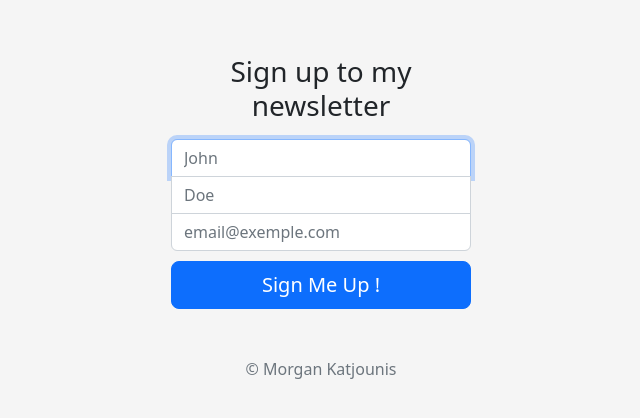
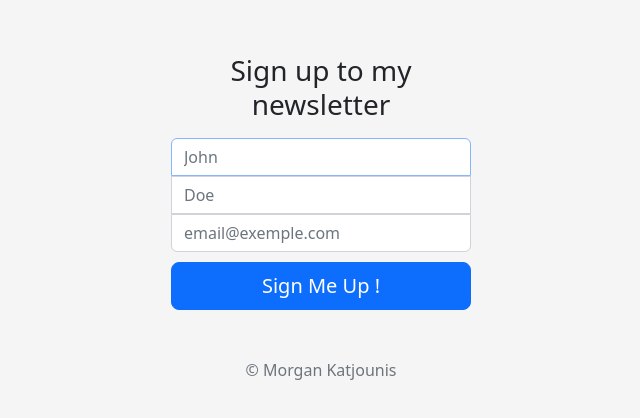
Before and after one commit to morganktjs/web-bootcamp, a website: page Newsletter-Challenge/signup.html in a window 1280 px wide. Shown: the part 174-592 px from the top of the page, without its empty margins (319-959 px from the left). Drawn offline with nearby package versions, Linux system fonts and the light colour scheme; files that its build step writes are made by us from their sources.

Commit message:
Removed box shadow on input of sign in

```diff
--- a/Newsletter-Challenge/public/css/styles.css
+++ b/Newsletter-Challenge/public/css/styles.css
@@ -16,19 +16,19 @@ body {
   padding: 15px;
 }
 
-.form-signin .form-floating:focus-within {
-  z-index: 2;
+.form-control:focus {
+  box-shadow: 0 0 0 0;
 }
 
 .top {
-  margin-bottom: -1px;
+  /* margin-bottom: -1px; */
   border-bottom-right-radius: 0;
   border-bottom-left-radius: 0;
 }
 
 .middle {
   border-radius: 0;
-  margin-bottom: -1px;
+  /* margin-bottom: -1px; */
 }
 
 .bottom {
```
